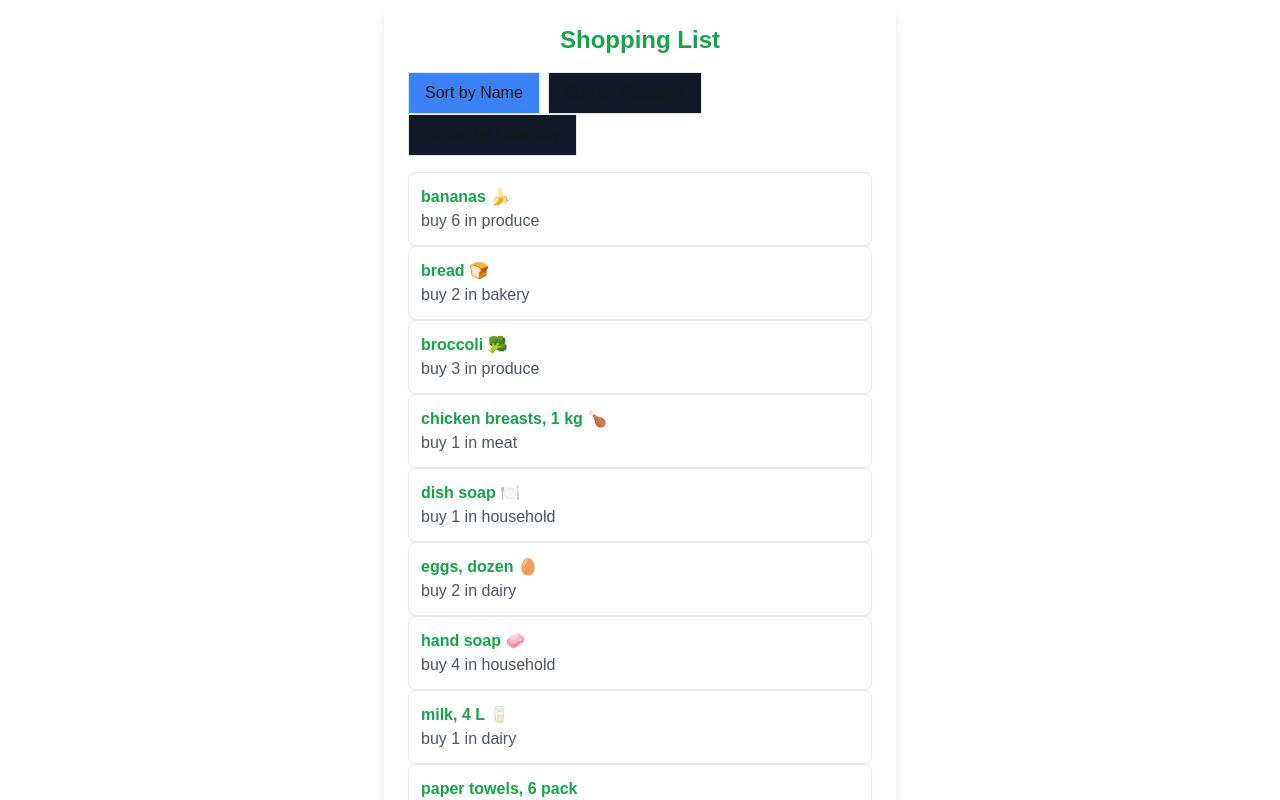
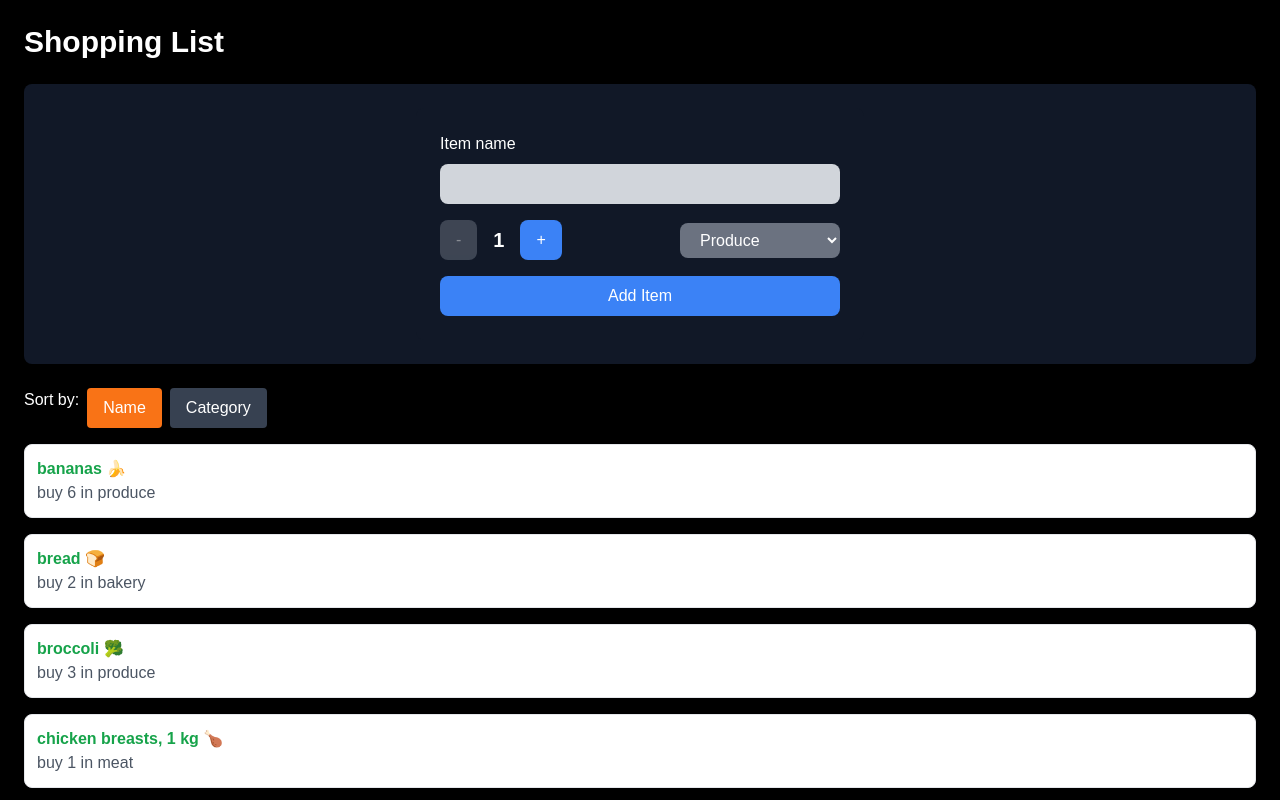
Before and after one commit to Pairphtrp/cprg306-assignments, a Next.js app: page /week-7 in a window 1280 px wide. Shown: the top 800 px of the page. Built offline with nearby package versions, Linux system fonts and the light colour scheme.

Commit message:
week-7 updates

```diff
--- a/app/week-7/item-list.js
+++ b/app/week-7/item-list.js
@@ -1,63 +1,37 @@
 "use client";
 import { useState } from "react";
 import Item from "./item";
-import itemsData from "./items.json";
 
-export default function ItemList() {
+export default function ItemList({ items }) {
   const [sortBy, setSortBy] = useState("name");
-  const [grouped, setGrouped] = useState(false);
 
-  const sortedItems = [...itemsData].sort((a, b) => {
+  const sortedItems = [...items].sort((a, b) => {
     if (sortBy === "name") return a.name.localeCompare(b.name);
     if (sortBy === "category") return a.category.localeCompare(b.category);
     return 0;
   });
 
-  const groupedItems = sortedItems.reduce((acc, item) => {
-    if (!acc[item.category]) acc[item.category] = [];
-    acc[item.category].push(item);
-    return acc;
-  }, {});
-
   return (
-    <div>
-      <div className="mb-4">
+    <div className="mt-4">
+      <div className="flex gap-2 mb-4">
+        <span>Sort by:</span>
         <button
-          className={`mr-2 px-4 py-2 border ${sortBy === "name" ? "bg-blue-500" : "bg-gray-900"}`}
-          onClick={() => {
-            setSortBy("name");
-            setGrouped(false);
-          }}
+          className={`px-4 py-2 text-white rounded ${sortBy === "name" ? "bg-orange-500" : "bg-gray-700"}`}
+          onClick={() => setSortBy("name")}
         >
-          Sort by Name
+          Name
         </button>
         <button
-          className={`mr-2 px-4 py-2 border ${sortBy === "category" ? "bg-blue-500" : "bg-gray-900"}`}
-          onClick={() => {
-            setSortBy("category");
-            setGrouped(false);
-          }}
+          className={`px-4 py-2 text-white rounded ${sortBy === "category" ? "bg-orange-500" : "bg-gray-700"}`}
+          onClick={() => setSortBy("category")}
         >
-          Sort by Category
-        </button>
-        <button
-          className={`px-4 py-2 border ${grouped ? "bg-blue-500" : "bg-gray-900"}`}
-          onClick={() => setGrouped(true)}
-        >
-          Group by Category
+          Category
         </button>
       </div>
-      <ul>
-        {grouped
-          ? Object.keys(groupedItems).map((category) => (
-              <div key={category}>
-                <h2 className="text-lg font-semibold capitalize mt-4 text-black">{category}</h2>
-                {groupedItems[category].map((item) => (
-                  <Item key={item.id} {...item} />
-                ))}
-              </div>
-            ))
-          : sortedItems.map((item) => <Item key={item.id} {...item} />)}
+      <ul className="space-y-4">
+        {sortedItems.map((item) => (
+          <Item key={item.id} {...item} />
+        ))}
       </ul>
     </div>
   );
--- a/app/week-7/new-item.js
+++ b/app/week-7/new-item.js
@@ -2,7 +2,7 @@
 
 import { useState } from "react";
 
-export default function NewItem() {
+export default function NewItem({ onAddItem }) {
   const [name, setName] = useState("");
   const [quantity, setQuantity] = useState(1);
   const [category, setCategory] = useState("produce");
@@ -11,19 +11,18 @@ export default function NewItem() {
   const increment = () => quantity < 20 && setQuantity(quantity + 1);
   const decrement = () => quantity > 1 && setQuantity(quantity - 1);
 
-
   const handleSubmit = (e) => {
     e.preventDefault();
 
-    const item = {
+    if (!name.trim()) return;
+
+    const newItem = {
       name,
       quantity,
       category,
     };
 
-    console.log(item);
-    alert(`Item added:\nName: ${name}\nQuantity: ${quantity}\nCategory: ${category}`);
-
+    onAddItem(newItem);
     setName("");
     setQuantity(1);
     setCategory("produce");
@@ -66,7 +65,7 @@ export default function NewItem() {
         <select
           value={category}
           onChange={(e) => setCategory(e.target.value)}
-          className="px-4 py-2 rounded-lg bg-gray-500"
+          className="px-4 py-2 rounded-lg bg-gray-500 text-white"
         >
           <option value="produce">Produce</option>
           <option value="dairy">Dairy</option>
--- a/app/week-7/page.js
+++ b/app/week-7/page.js
@@ -1,12 +1,28 @@
 "use client";
-import React from "react";
+import { useState } from "react";
 import ItemList from "./item-list";
+import NewItem from "./new-item";
+import itemsData from "./items.json";
 
 export default function Page() {
+  const [items, setItems] = useState(itemsData);
+  const [idCounter, setIdCounter] = useState(itemsData.length + 1);
+
+  const handleAddItem = (newItem) => {
+    newItem.id = idCounter.toString();
+    setItems([...items, newItem]);
+    setIdCounter(idCounter + 1);
+  };
+
   return (
-    <main className="max-w-lg mx-auto p-6 bg-white shadow-lg rounded-lg">
-      <h1 className="text-2xl font-bold text-center mb-4 text-green-600">Shopping List</h1>
-      <ItemList />
+    <main className="p-6 bg-black text-white min-h-screen">
+      <h1 className="text-3xl font-bold mb-6">Shopping List</h1>
+      <div className="bg-gray-900 p-6 rounded-lg shadow-lg">
+        <NewItem onAddItem={handleAddItem} />
+      </div>
+      <div className="mt-6">
+        <ItemList items={items} />
+      </div>
     </main>
   );
 }
```
